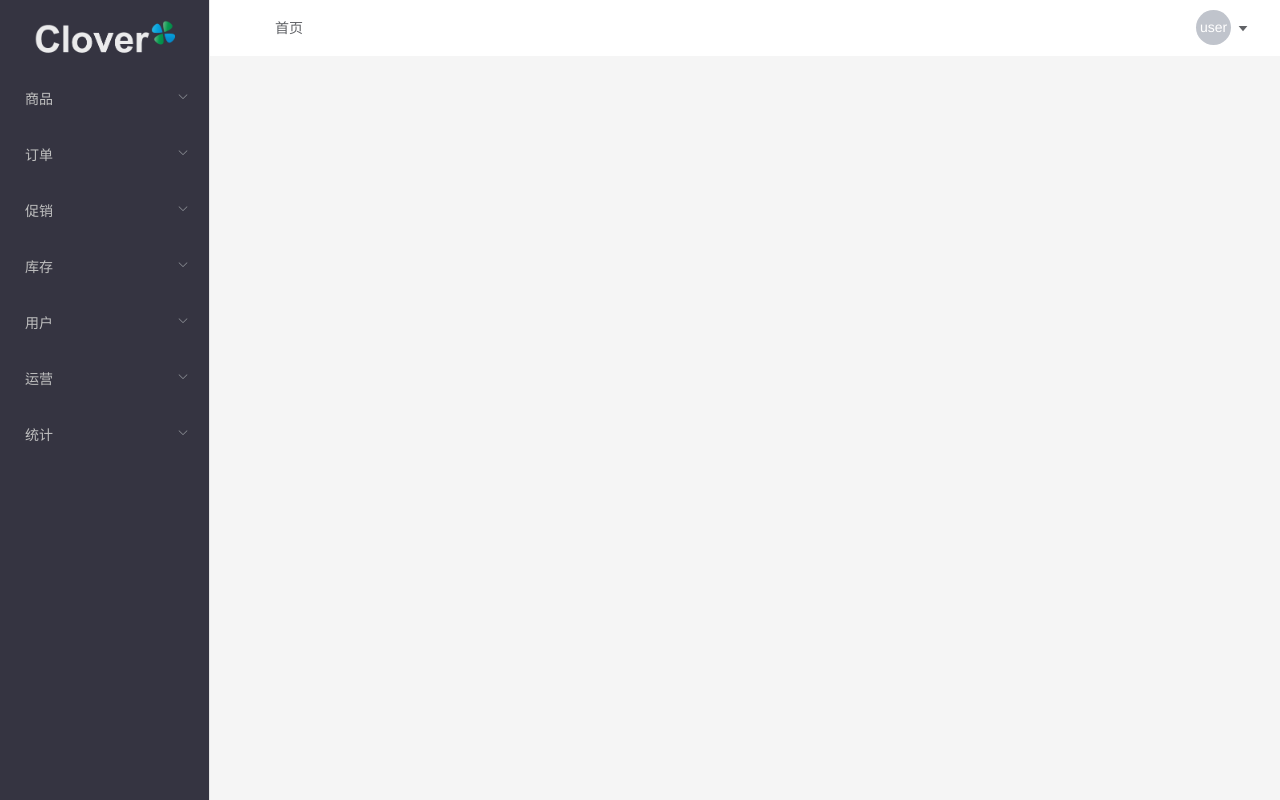
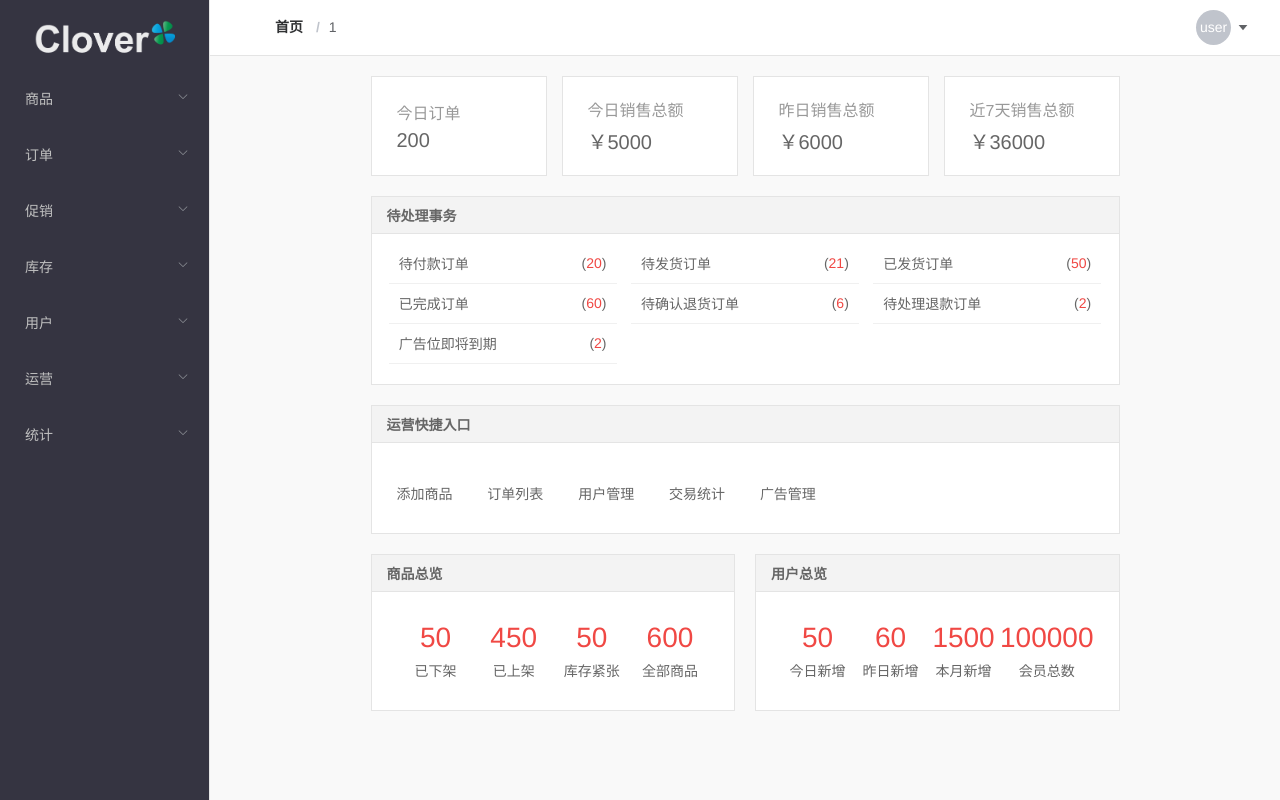
Before and after one commit to Lifaliang1996/ShopAdmin, a Vue app: page /home in a window 1280 px wide. Built offline with nearby package versions, Linux system fonts and the light colour scheme; sample sign-in values are in the browser's storage; a small style sheet from the web is missing.

Commit message:
首页搭建

```diff
--- a/src/App.vue
+++ b/src/App.vue
@@ -12,7 +12,7 @@ export default {
 </script>
 
 <style>
-@import url('//at.alicdn.com/t/font_1605468_wukyvo1tgua.css');
+@import url('//at.alicdn.com/t/font_1605468_m8njr5mba4.css');
 
 body {
   margin: 0;
--- a/src/assets/css/_variable.scss
+++ b/src/assets/css/_variable.scss
@@ -3,3 +3,5 @@ $green-dark: #16A085;
 $red: #F04844;
 $gray2: #474747;
 $gray3: #CCCCCC;
+
+$border: 1px solid #e4e4e4;
--- a/src/assets/css/base.scss
+++ b/src/assets/css/base.scss
@@ -7,4 +7,27 @@
 body {
   font-family: Helvetica Neue, Helvetica, PingFang SC, Hiragino Sans GB, Microsoft YaHei, Arial, sans-serif;
   margin: 0;
+  color: #666666;
 }
+
+p {
+  margin: 0;
+}
+
+.flex {
+  display: flex;
+  flex-wrap: wrap;
+  align-items: center;
+}
+
+.container {
+  margin-top: 20px;
+}
+
+.link {
+  transition: 0.2s;
+  &:hover {
+    cursor: pointer;
+    color: $green !important;
+  }
+}
--- /dev/null
+++ b/src/components/home/BigCard.vue
@@ -0,0 +1,33 @@
+<template>
+  <div class="big-card">
+    <div class="title">{{ title }}</div>
+    <div>
+      <slot></slot>
+    </div>
+  </div>
+</template>
+
+<script>
+export default {
+  props: {
+    title: String
+  }
+}
+</script>
+
+<style lang="scss" scoped>
+.big-card {
+  width: 100%;
+  background-color: #fff;
+  border: $border;
+
+  .title:first-child {
+    padding: 8px 15px;
+    border-bottom: $border;
+    background-color: #f3f3f3;
+    color: #666;
+    font-size: 14px;
+    font-weight: 600;
+  }
+}
+</style>>
--- /dev/null
+++ b/src/components/home/Card.vue
@@ -0,0 +1,60 @@
+<template>
+	<div class="card">
+		<div class="icon">
+			<i class="iconfont" :class="icon"></i>
+		</div>
+		<div class="text">
+			<p class="title">{{ title }}</p>
+			<p class="content"><span v-if="price">￥</span>{{ content }}</p>
+		</div>
+	</div>
+</template>
+
+<script>
+export default {
+	props: {
+		icon: String,
+		title: String,
+    content: Number,
+    price: {
+      type: Boolean,
+      default() {
+        return false
+      }
+    }
+	}
+};
+</script>
+
+<style lang="scss" scoped>
+.card {
+  display: flex;
+  align-items: center;
+  height: 100px;
+	padding: 20px 15px;
+  border: $border;
+  background-color: #fff;
+  overflow: hidden;
+
+  .icon {
+    display: flex;
+    align-items: center;
+    color: $green;
+    .iconfont {
+      font-size: 50px;
+    }
+  }
+
+  .text {
+    margin-left: 10px;
+    .title {
+      color: #999999;
+    }
+    .content {
+      margin-top: 5px;
+      color: #666666;
+      font-size: 20px;
+    }
+  }
+}
+</style>>
--- a/src/router/routers.js
+++ b/src/router/routers.js
@@ -10,7 +10,8 @@ export default [
       },
       {
         name: 'home',
-        path: 'home'
+        path: 'home',
+        component: () => import('@/views/home/Home.vue')
       },
       // 商品
       {
--- a/src/views/Index.vue
+++ b/src/views/Index.vue
@@ -24,7 +24,6 @@
 						:index="item.path"
 						:route="{path: item.path}"
 						:key="index"
-						@click="select(sub.title, item.name)"
 					>{{ item.name }}</el-menu-item>
 				</el-menu-item-group>
 			</el-submenu>
@@ -41,7 +40,7 @@
 
 					<div class="breadcrumb">
 						<el-breadcrumb separator="/">
-							<el-breadcrumb-item @click.native="selectHome" to="/home">
+							<el-breadcrumb-item to="/home">
 								<i class="iconfont icon-iconfontzhizuobiaozhun023101"></i>
 								首页
 							</el-breadcrumb-item>
@@ -65,6 +64,7 @@
 
 			<!-- 内容主体 -->
 			<div class="content">
+				<router-view></router-view>
 			</div>
 		</div>
 	</div>
@@ -77,26 +77,23 @@ export default {
 	data() {
 		return {
 			nav: nav,
-			isCollapse: false,
-			activeIndex: [], // 当前活跃路由标题
+			isCollapse: false
 		};
 	},
 	computed: {
 		defaultActive() {
-      return this.$route.path
+			return this.$route.path;
+		},
+		activeIndex() {
+      nav.find((item) => {
+        item.child
+      })
+      return 1
     }
 	},
 	methods: {
 		collapse() {
 			this.isCollapse = !this.isCollapse;
-		},
-		// 当前路由的title
-		select(...title) {
-			this.activeIndex = title;
-		},
-		// 选中首页,取消其它的选择
-		selectHome() {
-			this.activeIndex = [];
 		}
 	}
 };
@@ -108,11 +105,6 @@ export default {
 	height: 100vh;
 	display: flex;
 }
-
-// .el-menu-vertical-demo:not(.el-menu--collapse) {
-// 	width: 230px;
-// 	height: 100vh;
-// }
 
 .icon {
 	margin-right: 5px;
@@ -152,6 +144,7 @@ export default {
 		width: 100%;
 		height: 60px;
 		background-color: #fff;
+		border-bottom: $border;
 
 		.header-left {
 			display: flex;
@@ -174,6 +167,7 @@ export default {
 			.breadcrumb {
 				color: $gray2;
 				margin-left: 35px;
+
 				.iconfont {
 					font-size: 14px;
 				}
@@ -200,7 +194,9 @@ export default {
 	.content {
 		width: 100%;
 		height: 100%;
-		background-color: #f5f5f5;
+		padding: 20px 15%;
+		background-color: #f9f9f9;
+		overflow: auto;
 	}
 }
 </style>>
--- /dev/null
+++ b/src/views/home/Home.vue
@@ -0,0 +1,214 @@
+<template>
+	<div>
+		<!-- 顶部订单及销售信息 -->
+		<div class="flex top-info">
+			<card class="item" icon="icon-single" title="今日订单" :content="200" />
+			<card class="item" icon="icon-qian2" title="今日销售总额" :content="5000" price />
+			<card class="item" icon="icon-qian" title="昨日销售总额" :content="6000" price />
+			<card class="item" icon="icon-qian1" title="近7天销售总额" :content="36000" price />
+		</div>
+
+		<!-- 待处理事务 -->
+		<div class="container">
+			<big-card title="待处理事务">
+				<div class="pending flex">
+					<div class="item link" v-for="(item, index) in pending" :key="index">
+						<router-link :to="item.path" tag="div">{{ item.title }}</router-link>
+						<div class="num">{{ item.num }}</div>
+					</div>
+				</div>
+			</big-card>
+		</div>
+
+		<!-- 运营快捷入口 -->
+		<div class="container">
+			<big-card title="运营快捷入口">
+				<div class="flex quick-enter">
+					<router-link class="item link" to="/goods/add" tag="div">
+						<div class="iconfont icon-tianjia"></div>
+						<div class="title">添加商品</div>
+					</router-link>
+					<router-link class="item link" to="/order/list" tag="div">
+						<div class="iconfont icon-single"></div>
+						<div class="title">订单列表</div>
+					</router-link>
+					<router-link class="item link" to="/user/list" tag="div">
+						<div class="iconfont icon-Management"></div>
+						<div class="title">用户管理</div>
+					</router-link>
+					<router-link class="item link" to="/statistics/deal" tag="div">
+						<div class="iconfont icon-tongjifenxi"></div>
+						<div class="title">交易统计</div>
+					</router-link>
+					<router-link class="item link" to="/operate/advertising" tag="div">
+						<div class="iconfont icon-guanggaoguanli"></div>
+						<div class="title">广告管理</div>
+					</router-link>
+				</div>
+			</big-card>
+		</div>
+
+		<el-row class="container" :gutter="20">
+			<el-col :span="12">
+				<!-- 商品总览 -->
+				<div>
+					<big-card title="商品总览">
+						<el-row type="flex" justify="space-between" class="goods-user-info">
+							<el-col v-for="(item, index) in goodInfo" :key="index">
+								<div class="num">{{ item.num }}</div>
+								<div class="title">{{ item.title }}</div>
+							</el-col>
+						</el-row>
+					</big-card>
+				</div>
+			</el-col>
+
+			<el-col :span="12">
+				<!-- 用户总览 -->
+				<div>
+					<big-card title="用户总览">
+						<el-row type="flex" justify="space-between" class="goods-user-info">
+							<el-col v-for="(item, index) in userInfo" :key="index">
+								<div class="num">{{ item.num }}</div>
+								<div class="title">{{ item.title }}</div>
+							</el-col>
+						</el-row>
+					</big-card>
+				</div>
+			</el-col>
+		</el-row>
+	</div>
+</template>
+
+<script>
+import Card from "@/components/home/Card.vue";
+import BigCard from "@/components/home/BigCard.vue";
+
+export default {
+	data() {
+		return {
+			pending: [
+				{
+					title: "待付款订单",
+					num: 20,
+					path: "/order/list"
+				},
+				{
+					title: "待发货订单",
+					num: 21,
+					path: "/order/list"
+				},
+				{
+					title: "已发货订单",
+					num: 50,
+					path: "/order/list"
+				},
+				{
+					title: "已完成订单",
+					num: 60,
+					path: "/order/list"
+				},
+				{
+					title: "待确认退货订单",
+					num: 6,
+					path: "/order/list"
+				},
+				{
+					title: "待处理退款订单",
+					num: 2,
+					path: "/order/list"
+				},
+				{
+					title: "广告位即将到期",
+					num: 2,
+					path: "operate/advertising"
+				}
+			],
+			goodInfo: [
+				{ title: "已下架", num: 50 },
+				{ title: "已上架", num: 450 },
+				{ title: "库存紧张", num: 50 },
+				{ title: "全部商品", num: 600 }
+			],
+			userInfo: [
+				{ title: "今日新增", num: 50 },
+				{ title: "昨日新增", num: 60 },
+				{ title: "本月新增", num: 1500 },
+				{ title: "会员总数", num: 100000 }
+			]
+		};
+	},
+	components: {
+		Card,
+		BigCard
+	}
+};
+</script>
+
+<style lang="scss" scoped>
+.top-info {
+	justify-content: space-between;
+	.item {
+		width: 23.5%;
+	}
+}
+
+.pending {
+	padding: 10px 10px 20px;
+
+	.item {
+		display: flex;
+		justify-content: space-between;
+		align-items: center;
+		margin: 0 1%;
+		padding: 0 10px;
+		width: 31.33%;
+		height: 40px;
+		border-bottom: 1px solid #f0f0f0;
+		font-size: 14px;
+
+		.num {
+			color: $red;
+			&::before {
+				content: "(";
+				color: #666;
+			}
+			&::after {
+				content: ")";
+				color: #666;
+			}
+		}
+	}
+}
+
+.quick-enter {
+	padding: 30px 25px;
+	.item {
+		text-align: center;
+		&:not(:first-child) {
+			margin-left: 5%;
+		}
+		.iconfont {
+			opacity: 0.8;
+			font-size: 50px;
+		}
+		.title {
+			margin-top: 10px;
+			font-size: 14px;
+		}
+	}
+}
+
+.goods-user-info {
+	padding: 30px 25px;
+	text-align: center;
+	.num {
+		color: $red;
+		font-size: 28px;
+	}
+	.title {
+		margin-top: 6px;
+		font-size: 14px;
+	}
+}
+</style>
```
Lines whose indentation alone changed are shown as unchanged.
